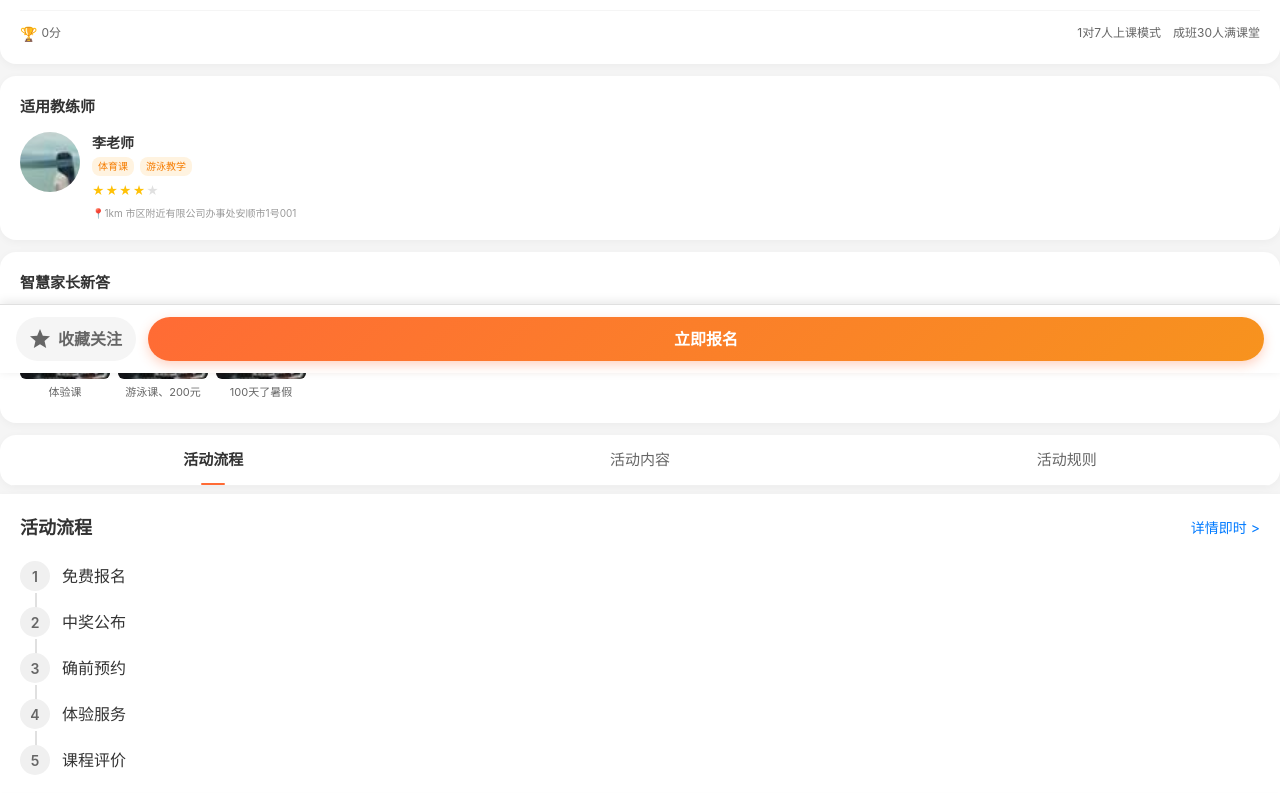
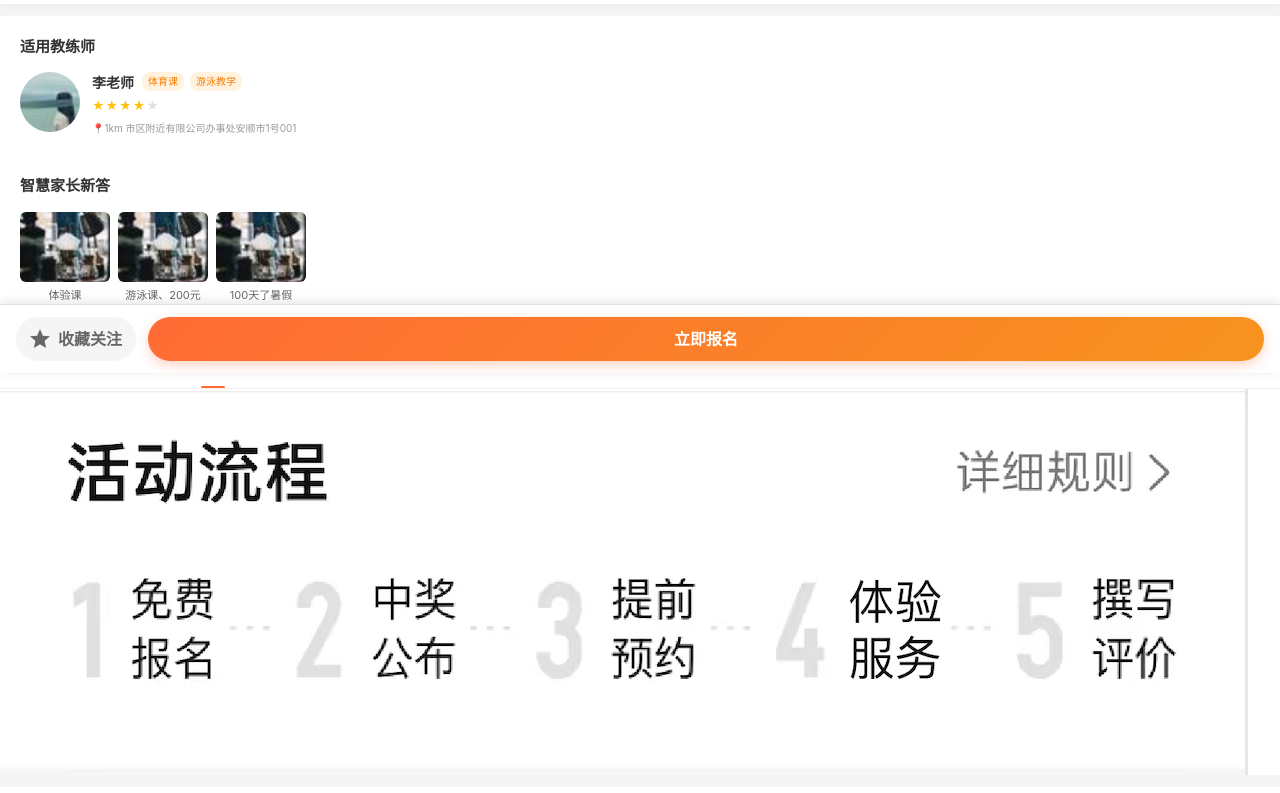
Before and after one commit to RosyDawns/hxs-demo1, a Vue app: page /camp-detail/1 in a window 1280 px wide. Shown: the part 427-1220 px from the top of the page. Built offline with nearby package versions, Linux system fonts and the light colour scheme.

Commit message:
fix(project): fix detail

```diff
--- a/src/views/CampDetailPage.vue
+++ b/src/views/CampDetailPage.vue
@@ -64,18 +64,6 @@
           <span class="stat-item">14671人已报名</span>
           <span class="stat-item">33936人感兴趣</span>
         </div>
-
-        <!-- 评分和名额 -->
-        <div class="camp-meta">
-          <div class="rating">
-            <span class="rating-icon">🏆</span>
-            <span class="rating-text">0分</span>
-          </div>
-          <div class="capacity-info">
-            <span class="capacity">1对7人上课模式</span>
-            <span class="group-size">成班30人满课堂</span>
-          </div>
-        </div>
       </div>
 
       <!-- 教练信息 -->
@@ -84,10 +72,12 @@
         <div class="coach-card">
           <img src="@images/img-13.jpg" alt="李老师" class="coach-avatar" />
           <div class="coach-info">
-            <div class="coach-name">李老师</div>
-            <div class="coach-tags">
-              <span class="tag">体育课</span>
-              <span class="tag">游泳教学</span>
+            <div class="flex items-center">
+              <div class="coach-name">李老师</div>
+              <div class="coach-tags ml-2">
+                <span class="tag">体育课</span>
+                <span class="tag">游泳教学</span>
+              </div>
             </div>
             <div class="coach-rating">
               <div class="stars">
@@ -154,50 +144,8 @@
       </div>
 
       <!-- 活动流程 -->
-      <div class="tab-content">
-        <div class="content-section">
-          <div class="flow-header">
-            <h3 class="content-title">活动流程</h3>
-            <span class="detail-link">详情即时 ></span>
-          </div>
-
-          <div class="flow-steps">
-            <div class="flow-step">
-              <div class="step-number">1</div>
-              <div class="step-content">
-                <div class="step-title">免费报名</div>
-              </div>
-            </div>
-
-            <div class="flow-step">
-              <div class="step-number">2</div>
-              <div class="step-content">
-                <div class="step-title">中奖公布</div>
-              </div>
-            </div>
-
-            <div class="flow-step">
-              <div class="step-number">3</div>
-              <div class="step-content">
-                <div class="step-title">确前预约</div>
-              </div>
-            </div>
-
-            <div class="flow-step">
-              <div class="step-number">4</div>
-              <div class="step-content">
-                <div class="step-title">体验服务</div>
-              </div>
-            </div>
-
-            <div class="flow-step">
-              <div class="step-number">5</div>
-              <div class="step-content">
-                <div class="step-title">课程评价</div>
-              </div>
-            </div>
-          </div>
-        </div>
+      <div class="tab-content mb-3">
+        <img src="@images/hd-steps-bannaer.png" class="block" />
       </div>
 
       <!-- 活动内容 -->
@@ -482,13 +430,12 @@ export default {
 
 /* 主要内容区域 */
 .main-content {
-  padding: 0 0 80px;
+  padding: 0 0 50px;
   background: #f5f5f5;
 }
 
 .hero-image {
   overflow: hidden;
-  margin-bottom: 16px;
 }
 
 .camp-image {
@@ -500,8 +447,7 @@ export default {
 /* 活动信息 */
 .camp-info {
   background: white;
-  border-radius: 16px;
-  padding: 20px;
+  padding: 20px 20px 10px;
   margin-bottom: 12px;
   box-shadow: 0 2px 8px rgba(0, 0, 0, 0.04);
 }
@@ -556,10 +502,8 @@ export default {
 .stats-info {
   display: flex;
   gap: 16px;
-  margin-bottom: 12px;
   padding: 8px 0;
   border-top: 1px solid #f5f5f5;
-  border-bottom: 1px solid #f5f5f5;
 }
 
 .stat-item {
@@ -588,20 +532,10 @@ export default {
   color: #666;
 }
 
-.capacity-info {
-  display: flex;
-  gap: 12px;
-  font-size: 12px;
-  color: #666;
-}
-
 /* 教练部分 */
 .coach-section {
   background: white;
-  border-radius: 16px;
   padding: 20px;
-  margin-bottom: 12px;
-  box-shadow: 0 2px 8px rgba(0, 0, 0, 0.04);
 }
 
 .section-title {
@@ -686,10 +620,8 @@ export default {
 /* 智慧家长新答 */
 .smart-parent-section {
   background: white;
-  border-radius: 16px;
   padding: 20px;
   margin-bottom: 12px;
-  box-shadow: 0 2px 8px rgba(0, 0, 0, 0.04);
 }
 
 .parent-cards {
@@ -723,10 +655,7 @@ export default {
 /* 标签栏样式 */
 .tabs-section {
   background: white;
-  border-radius: 16px;
-  margin-bottom: 8px;
   overflow: hidden;
-  box-shadow: 0 2px 8px rgba(0, 0, 0, 0.04);
   transition: all 0.3s ease;
   z-index: 10;
 }
@@ -780,11 +709,11 @@ export default {
 /* 标签内容样式 */
 .tab-content {
   background: white;
-  box-shadow: 0 2px 8px rgba(0, 0, 0, 0.04);
 }
 
 .content-section {
   padding: 20px;
+  margin-bottom: 12px;
 }
 
 .flow-header {
```
Also changed, not shown: src/assets/images/hd-steps-bannaer.png (added).
